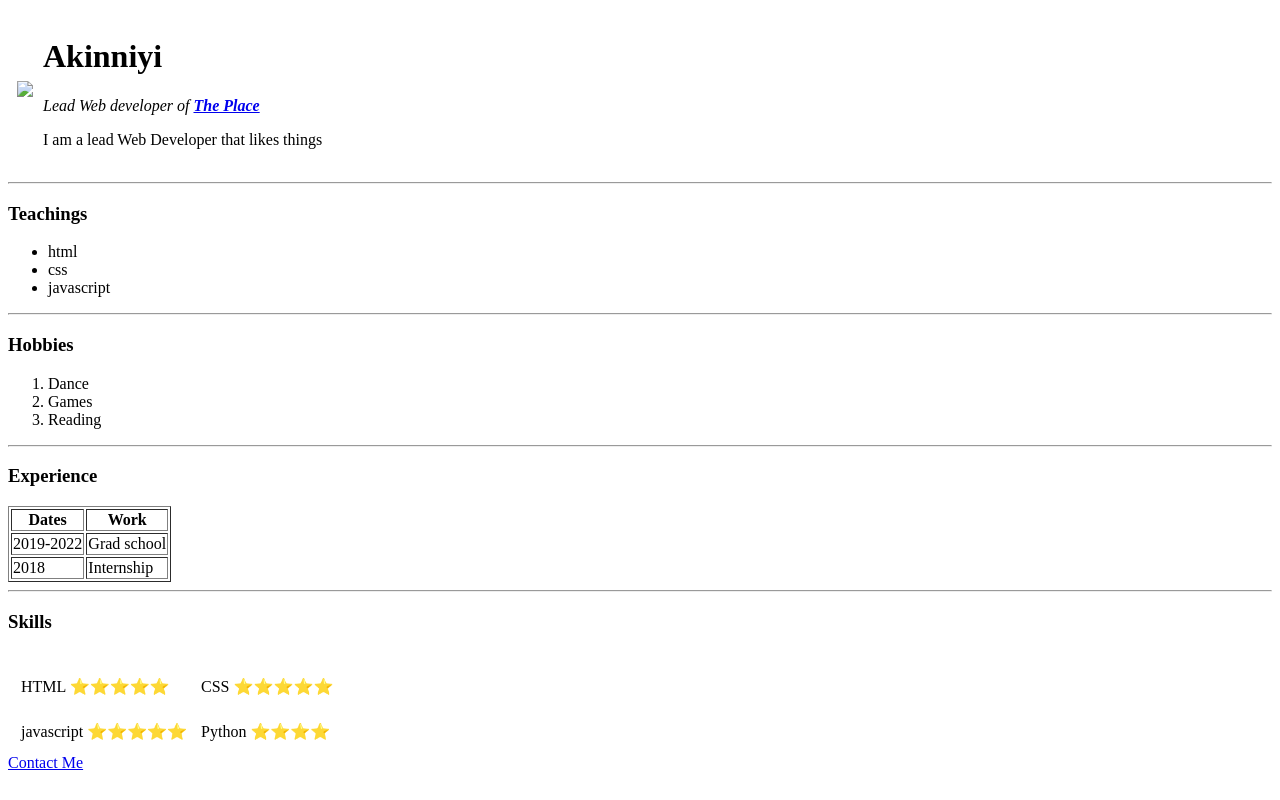
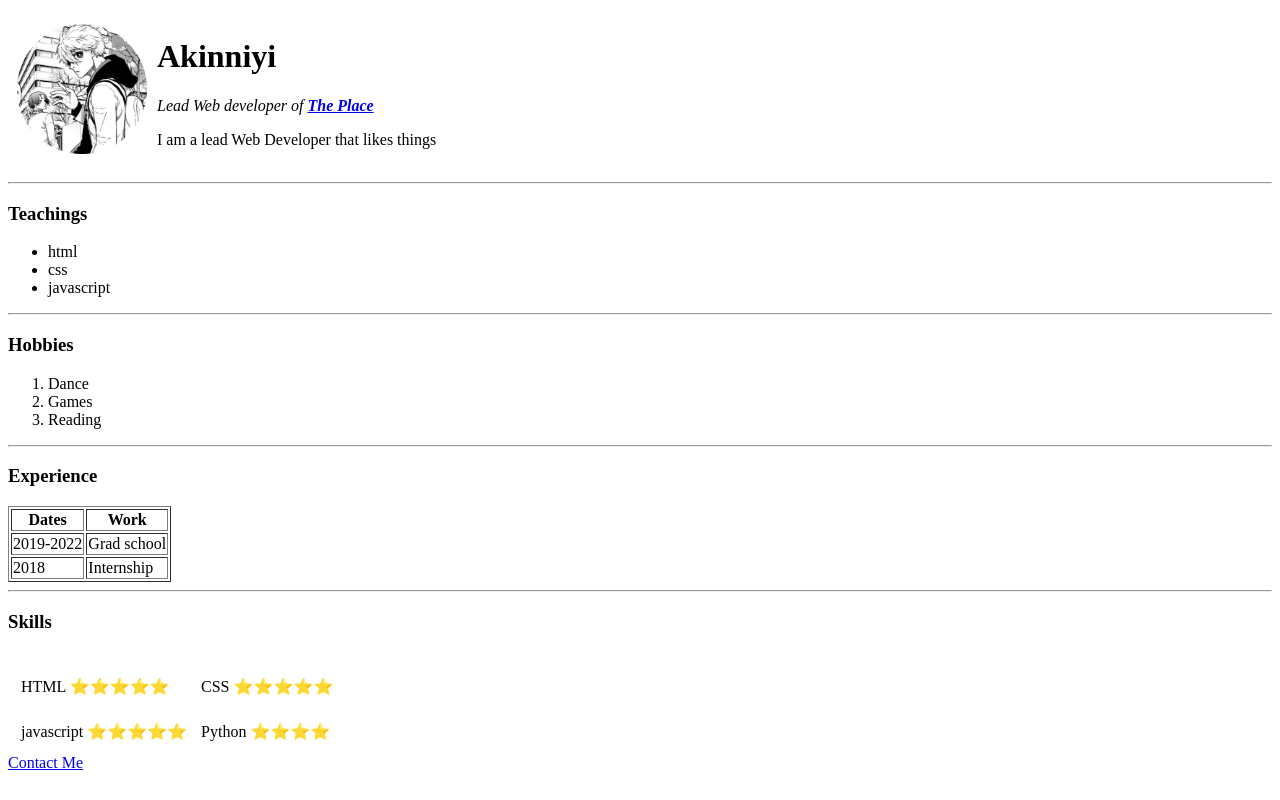
Before and after one commit to AkinniyiI/learning, a plain HTML site: page index.html in a window 1280 px wide. Drawn offline with Linux system fonts and the light colour scheme; the site is published under a folder, as on GitHub Pages, so addresses that start at the root find nothing.

Commit message:
typo at img src

```diff
--- a/index.html
+++ b/index.html
@@ -8,7 +8,7 @@
     <body>
         <table cellspacing="8">
             <tr>
-            <td><img src="/img/episode nagi 03-modified.png" height="130"></td>
+            <td><img src="img/episode nagi 03-modified.png" height="130"></td>
             <td><h1>Akinniyi</h1>
                 <p><i>Lead Web developer of <strong><a href="https://theplace.org.uk/" target="_blank">The Place </a></strong></i></p>
                 <p>I am a lead Web Developer that likes things</p>
```
